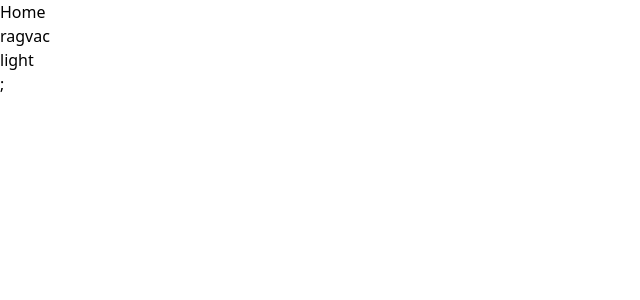
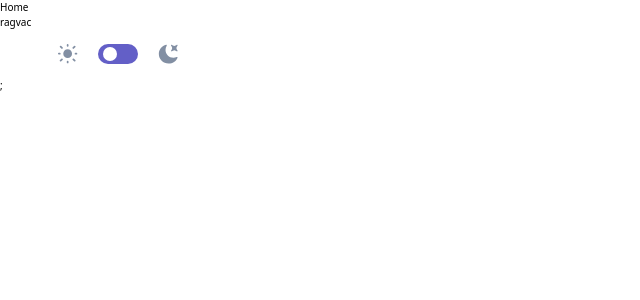
Before and after one commit to marriamdd/task_manager, a React (Vite) app: page / in a window 1280 px wide. Shown: the top 300 px of the page, without its empty margins (0-640 px from the left). Built offline with nearby package versions, Linux system fonts and the light colour scheme.

Commit message:
style:markup toggle mode component

```diff
--- a/src/App.tsx
+++ b/src/App.tsx
@@ -3,6 +3,7 @@ import "./App.css";
 import BoardPage from "./pages/BoardPage";
 import Home from "./pages/Home";
 import { createContext, useState } from "react";
+
 export interface IContext {
   darkMode: boolean;
   setDarkMode: React.Dispatch<React.SetStateAction<boolean>>;
--- a/src/components/ToggleMode.tsx
+++ b/src/components/ToggleMode.tsx
@@ -1,6 +1,7 @@
 import React, { useContext, useEffect } from "react";
 import { Context } from "../App";
-
+import Sun from "../assets/icon-light-theme.svg";
+import Moon from "../assets/icon-dark-theme.svg";
 const ToggleMode: React.FC = () => {
   const { setDarkMode, darkMode } = useContext(Context);
 
@@ -8,8 +9,19 @@ const ToggleMode: React.FC = () => {
     localStorage.setItem("mode", darkMode ? "dark" : "light");
   }, [darkMode]);
   return (
-    <div onClick={() => setDarkMode(!darkMode)}>
-      {darkMode ? "dark" : "light"}
+    <div className="w-[23.5rem] h-[4.8rem] bg-lightBG flex justify-center gap-[2rem] items-center ">
+      <img className="w-[2rem] h-[2rem]" src={Sun} alt="sun_icon" />
+      <div
+        className="w-[4rem] h-[2rem] rounded-[1.2rem] bg-[#635FC7] flex flex-row items-center px-[0.5rem]"
+        onClick={() => setDarkMode(!darkMode)}
+      >
+        <div
+          className={`w-[1.4rem] h-[1.4rem] bg-white rounded-xl ml-[${
+            darkMode ? "1.5rem" : "0"
+          }] transition-all duration-500 ease`}
+        ></div>
+      </div>
+      <img className="w-[2rem] h-[2rem]" src={Moon} alt="moon_icon" />
     </div>
   );
 };
--- a/src/index.css
+++ b/src/index.css
@@ -1,6 +1,10 @@
 @tailwind base;
 @tailwind components;
 @tailwind utilities;
+
+html {
+  font-size: 62.5%;
+}
 
 .light {
   --background: #f4f7fd;
```
